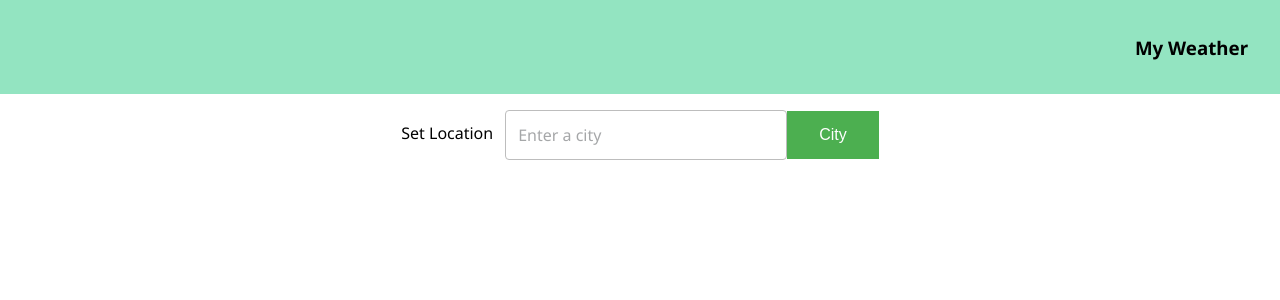
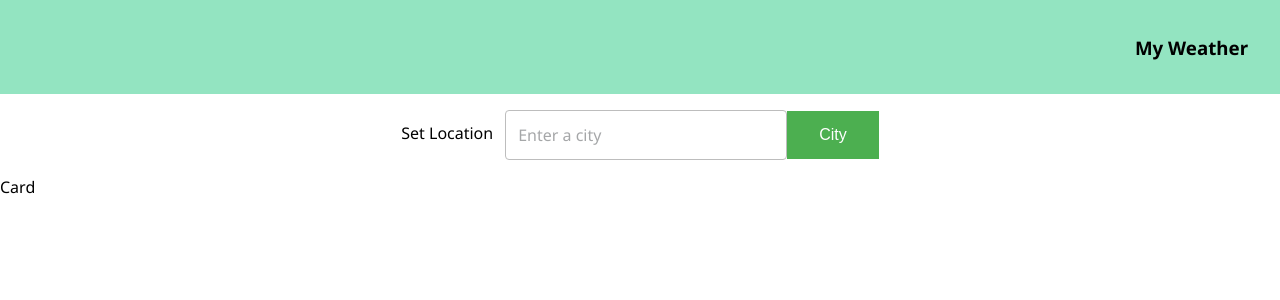
Before and after one commit to maroon796/my-weather, a React (Create React App) app: page / in a window 1280 px wide. Shown: the top 300 px of the page. Built offline with nearby package versions, Linux system fonts and the light colour scheme.

Commit message:
Working with useState. Adding Card

```diff
--- a/src/App.js
+++ b/src/App.js
@@ -2,15 +2,21 @@ import { useState } from 'react';
 import Header from './components/Header/Header';
 import classes from './App.module.css';
 import SearchBar from './components/SearchBar/SearchBar';
+import Card from './components/Card/Card';
 
 function App() {
   const [weatherInfo, setWeatherInfo] = useState({});
+  const [activateWeather, setActivateWeather] = useState(false);
+  const [error, setError] = useState(null);
+
   const getWeatherInfo = () => {};
   return (
     <>
       <Header />
       <main className={classes.main}>
         <SearchBar getWeatherInfo={getWeatherInfo} />
+
+        <Card weather={weatherInfo} activate={activateWeather} isError={error} />
       </main>
     </>
   );
--- /dev/null
+++ b/src/components/Card/Card.js
@@ -0,0 +1,7 @@
+import React from 'react';
+
+const Card = () => {
+  return <div>Card</div>;
+};
+
+export default Card;
```
